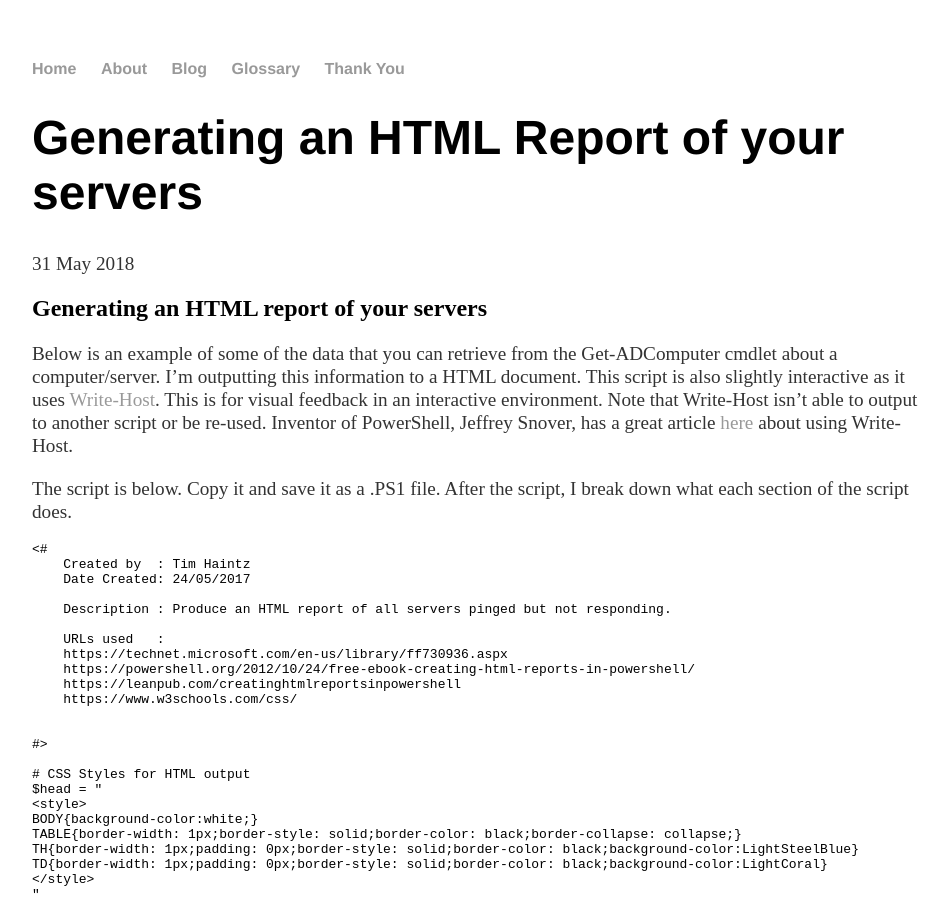
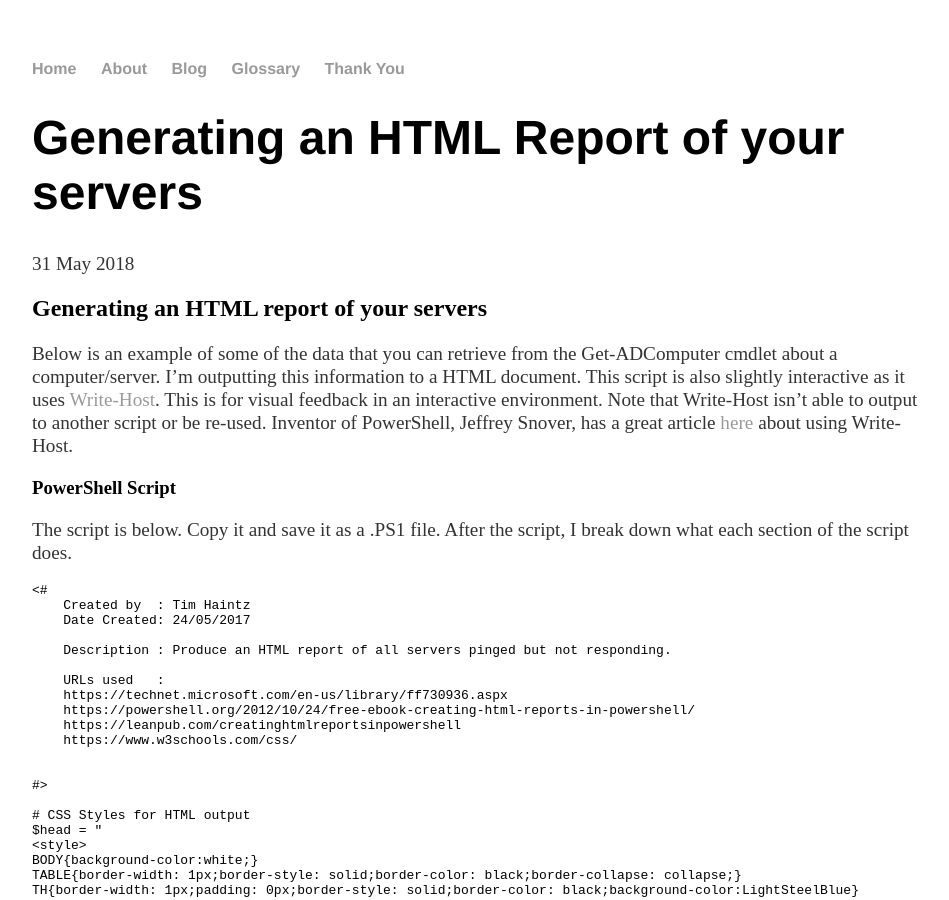
Before and after one commit to timhaintz/timhaintz.github.io, a Jekyll site: the page built from _posts/2018-05-31-Generating-an-HTML-report-of-your-servers.md, in a window 1280 px wide and 900 px high. Shown: the whole window, without its empty margins (160-1109 px from the left). Built offline with Jekyll 4.4.1, drawn with Linux system fonts in a browser that asks for light colours.

Commit message:
Update 2018-05-31-Generating-an-HTML-report-of-your-servers.md

````diff
--- a/_posts/2018-05-31-Generating-an-HTML-report-of-your-servers.md
+++ b/_posts/2018-05-31-Generating-an-HTML-report-of-your-servers.md
@@ -8,6 +8,7 @@ date: 2018-05-31
 Below is an example of some of the data that you can retrieve from the Get-ADComputer cmdlet about a computer/server. I'm outputting this information to a HTML document.
 This script is also slightly interactive as it uses [Write-Host](https://docs.microsoft.com/en-us/powershell/module/microsoft.powershell.utility/write-host?view=powershell-6). This is for visual feedback in an interactive environment. Note that Write-Host isn't able to output to another script or be re-used. Inventor of PowerShell, Jeffrey Snover, has a great article [here](http://www.jsnover.com/blog/2013/12/07/write-host-considered-harmful/) about using Write-Host.
 
+### PowerShell Script
 The script is below. Copy it and save it as a .PS1 file. After the script, I break down what each section of the script does.
 
 ```PowerShell
````
